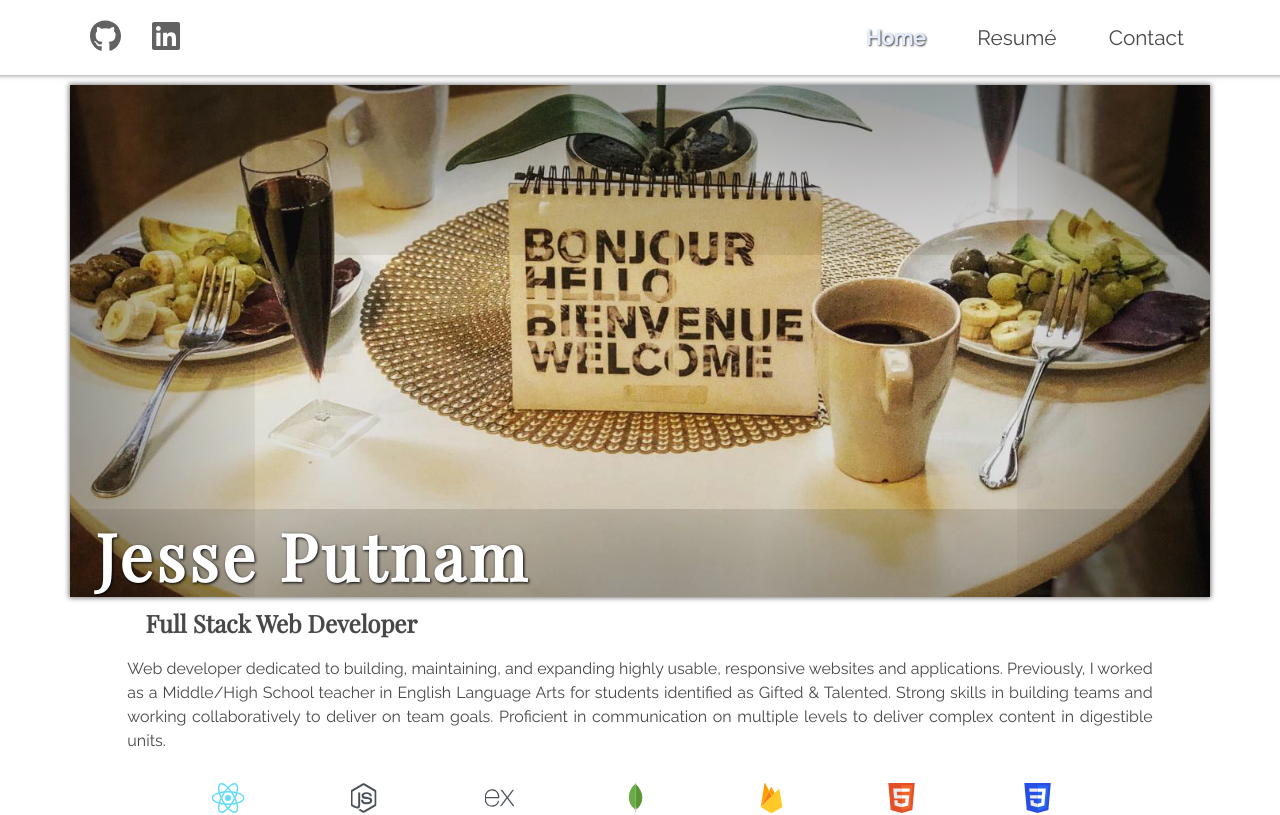
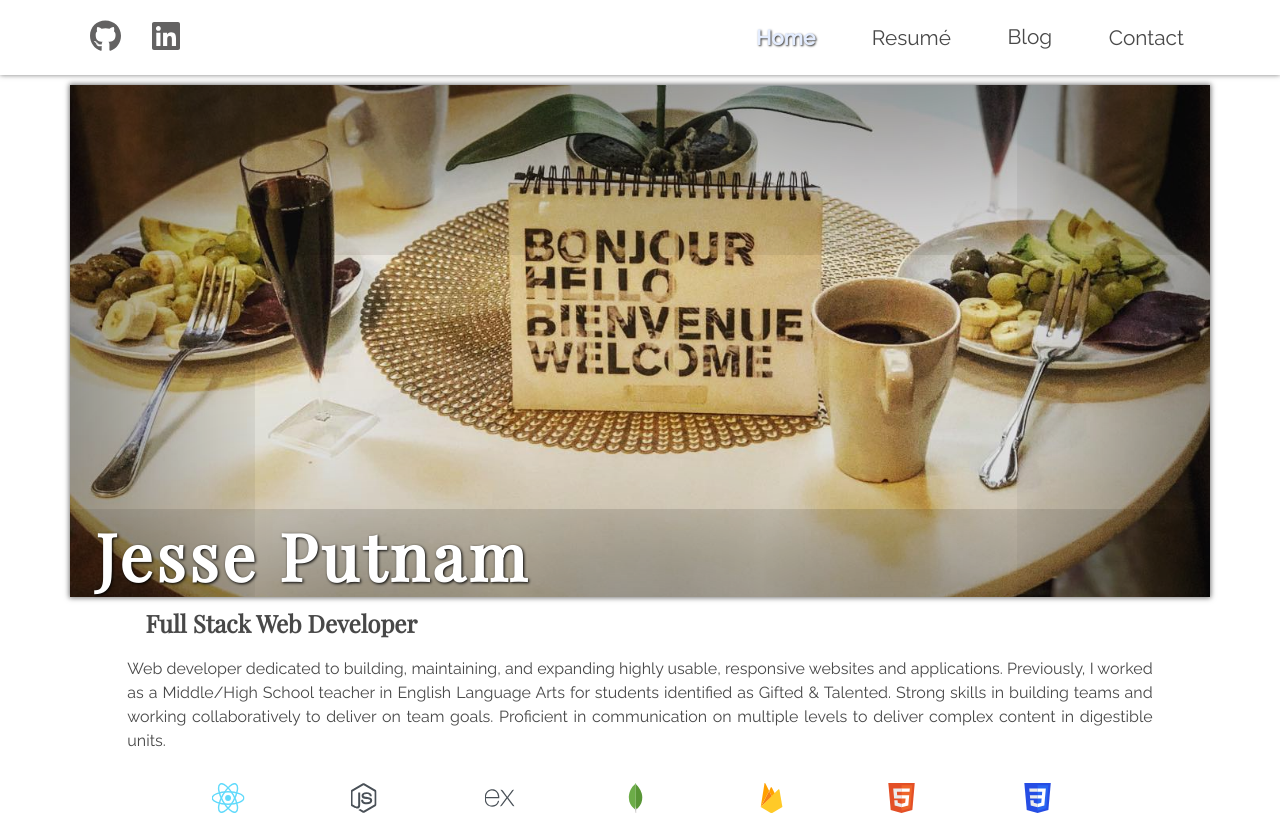
Before and after one commit to jessejputnam/react_portfolio, a React (Create React App) app: page / in a window 1280 px wide. Shown: the top 815 px of the page. Built offline with nearby package versions, Linux system fonts and the light colour scheme; grey boxes are pictures that could not be loaded; a web font is replaced by a local one.

Commit message:
Add link to blog

```diff
--- a/src/components/Header/Header.js
+++ b/src/components/Header/Header.js
@@ -84,6 +84,13 @@ const Header = (props) => {
           <button onClick={goToPage} id='/resume'>
             Resumé
           </button>
+          <a
+            href='https://sisypheaninsights.com/'
+            rel='noreferrer'
+            target='_blank'
+          >
+            <button>Blog</button>
+          </a>
           <button onClick={goToPage} id='/contact'>
             Contact
           </button>
--- a/src/components/Header/Header.module.css
+++ b/src/components/Header/Header.module.css
@@ -1,6 +1,5 @@
 .Header {
-  /* margin-left: 3px; */
-  width: 101%;
+  width: 100%;
   position: fixed;
   background-color: white;
   backdrop-filter: blur(4px);
@@ -29,19 +28,19 @@ header {
 }
 
 .social_img {
-  transition: color 0.8s, font-size 0.3s;
+  transition: color 0.4s;
   color: rgb(99, 98, 98);
 }
 
 @media (hover: hover) {
   .social_img:hover {
     color: #e76f51;
-    font-size: 2.4rem;
+    /* font-size: 2.4rem; */
   }
 }
 
 .desktop_nav {
-  width: 30%;
+  width: 40%;
   min-width: 275px;
   display: flex;
   justify-content: space-between;
--- a/src/components/NavMenu/NavMenu.js
+++ b/src/components/NavMenu/NavMenu.js
@@ -26,6 +26,14 @@ const NavMenu = (props) => {
         <button onClick={getNav} id='/resume'>
           Resumé
         </button>
+        <a
+          href='https://sisypheaninsights.com/'
+          rel='noreferrer'
+          target='_blank'
+          style={{ margin: "0 auto" }}
+        >
+          <button>Blog</button>
+        </a>
         <button onClick={getNav} id='/contact'>
           Contact
         </button>
```
